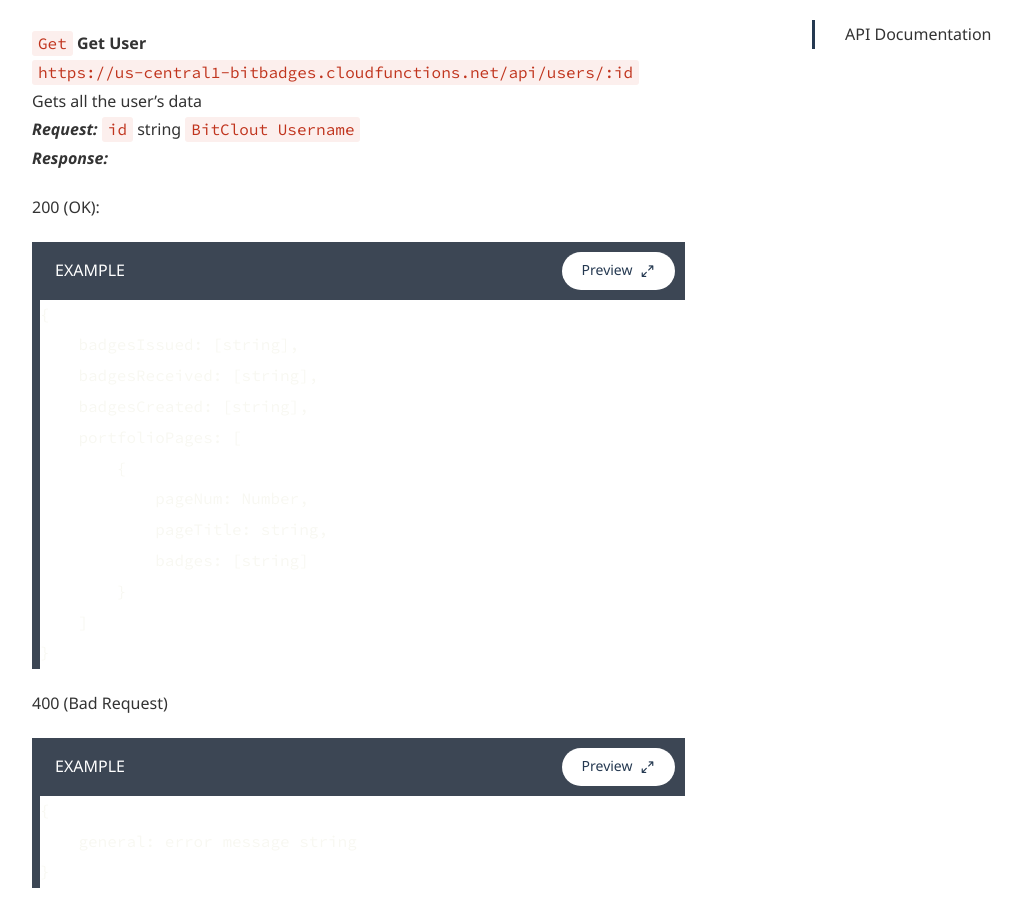
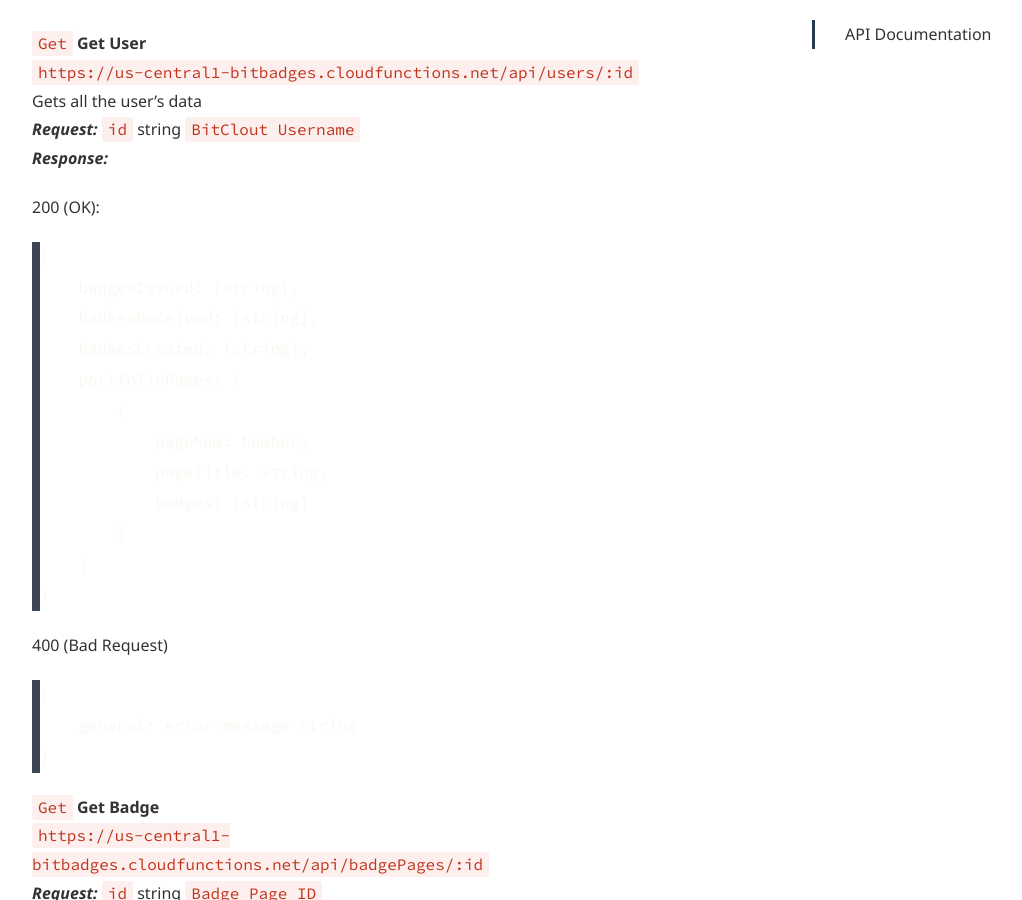
Before and after one commit to BitBadges/bitbadges.github.io, a Jekyll site: the page built from api.md, in a window 1280 px wide and 900 px high, scrolled down 740 px. Shown: the whole window, without its empty margins (38-1060 px from the left). Built offline with Jekyll 4.4.1, drawn with Linux system fonts in a browser that asks for light colours; some web fonts are replaced.

Commit message:
Update api.md

````diff
--- a/api.md
+++ b/api.md
@@ -36,10 +36,7 @@ Gets all the user's data
 ***Request:*** `id` string `BitClout Username`
 ***Response:***
 > 200 (OK):
-<div class="example">
-    <a href="#" target="blank">Preview</a>
-</div>
-``` JavaScript
+```JavaScript
 {
     badgesIssued: [string],
     badgesReceived: [string],
@@ -54,10 +51,7 @@ Gets all the user's data
 }
 ```
 > 400 (Bad Request)
-<div class="example">
-    <a href="#" target="blank">Preview</a>
-</div>
-``` JavaScript
+```JavaScript
 {
     general: error message string
 }
````
